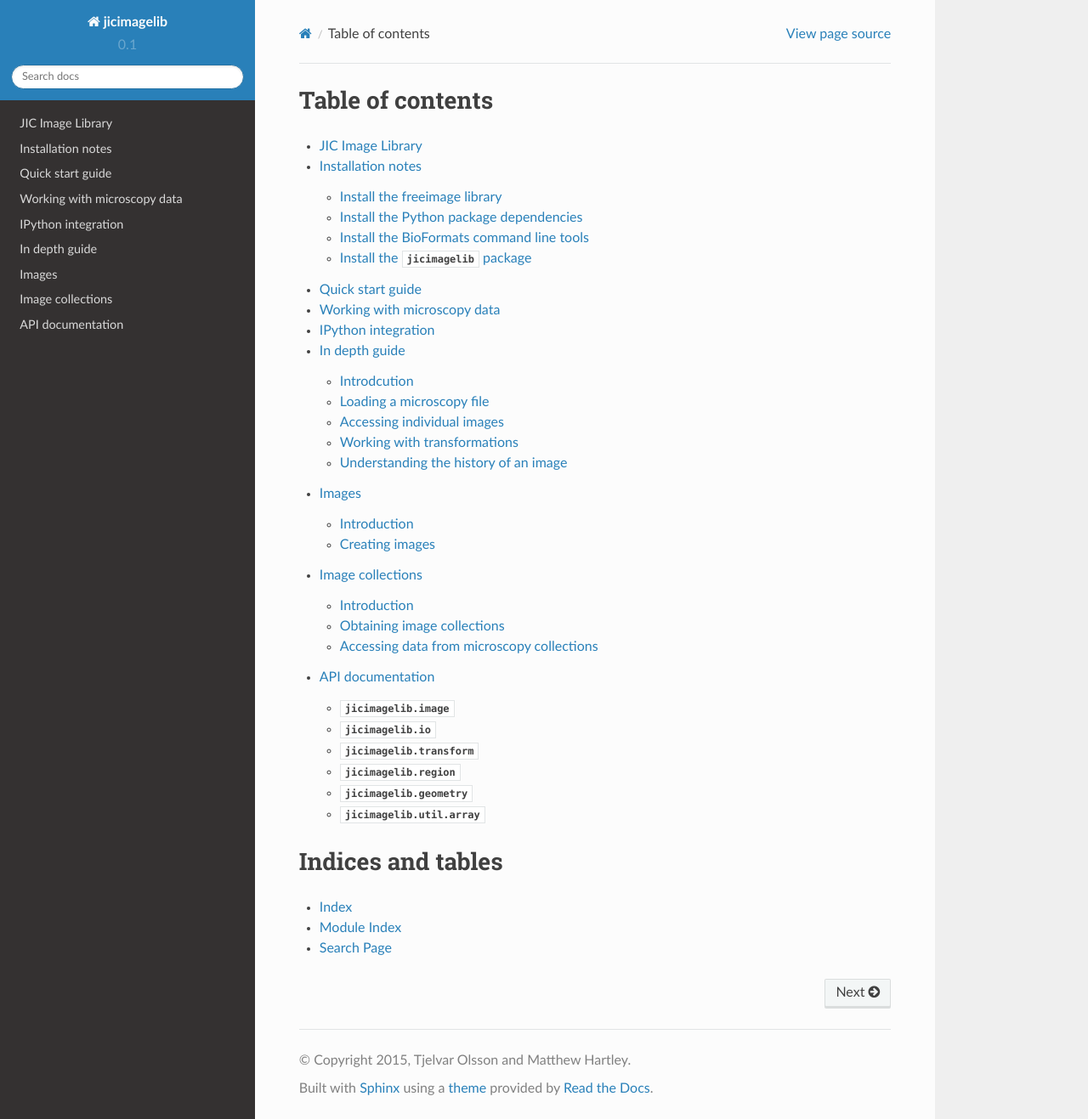
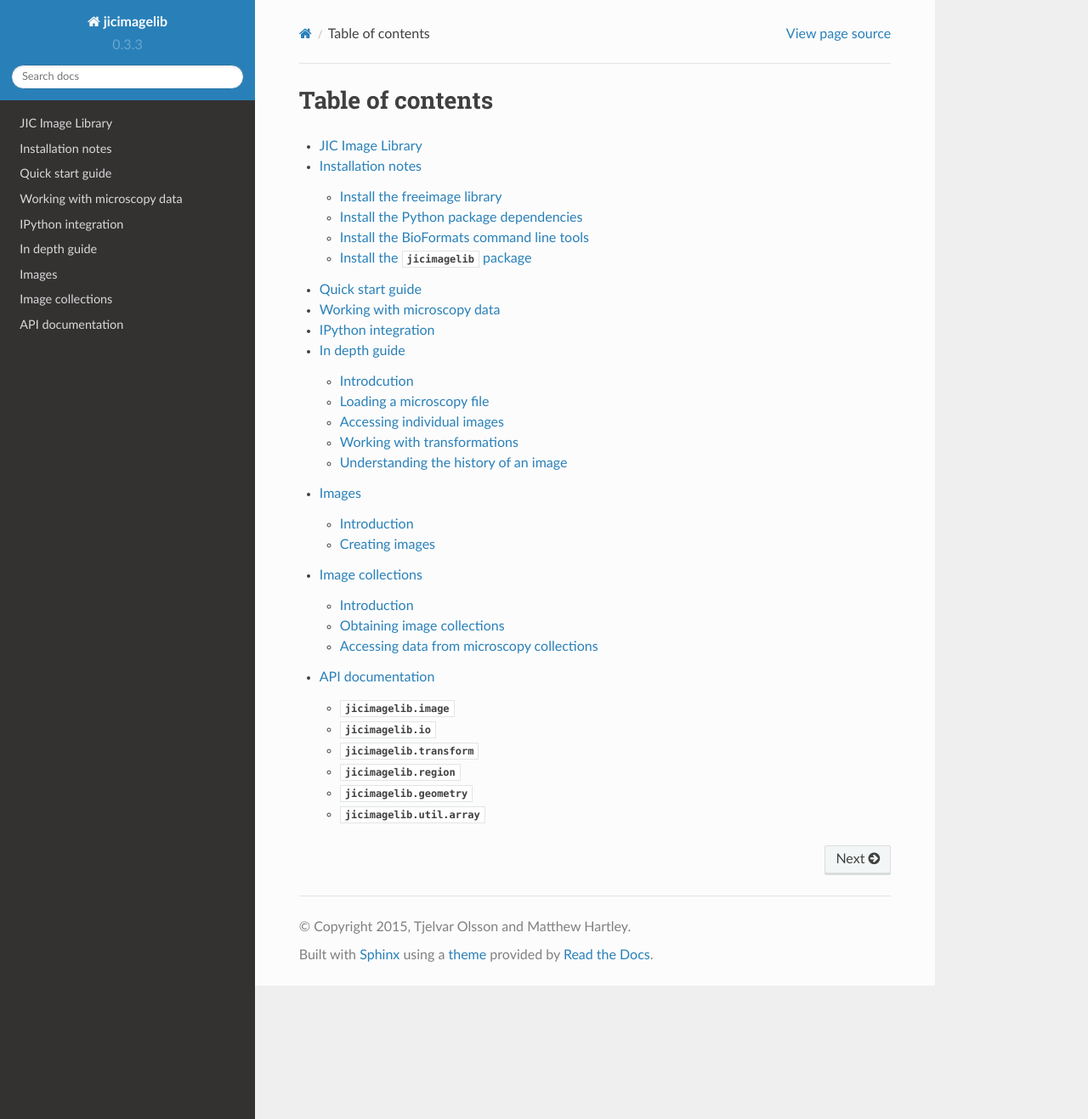
Before and after one commit to JIC-CSB/jicbioimage.core, a Sphinx documentation site: the page built from docs/source/index.rst, in a window 1280 px wide and 1317 px high. Shown: the whole window at 85% size. Built offline with Sphinx 7.4.7 and the Read the Docs theme 2.0.0, drawn with Linux system fonts in a browser that asks for light colours.

```diff
--- a/docs/source/conf.py
+++ b/docs/source/conf.py
@@ -14,6 +14,7 @@
 
 import sys
 import os
+import jicimagelib
 
 
 # Mock out numpy, scipy and scikit-image for building the docs on readthedocs.
@@ -93,9 +94,9 @@ copyright = u'2015, Tjelvar Olsson and Matthew Hartley'
 # built documents.
 #
 # The short X.Y version.
-version = '0.1'
+version = jicimagelib.__version__
 # The full version, including alpha/beta/rc tags.
-release = '0.1'
+release = version
 
 # The language for content autogenerated by Sphinx. Refer to documentation
 # for a list of supported languages.
--- a/docs/source/index.rst
+++ b/docs/source/index.rst
@@ -18,12 +13,3 @@ Table of contents
    images
    image_collections
    api
-
-
-
-Indices and tables
-==================
-
-* :ref:`genindex`
-* :ref:`modindex`
-* :ref:`search`
```
Also changed, not shown: other parts of docs/source/index.rst (+0 -5 lines).
